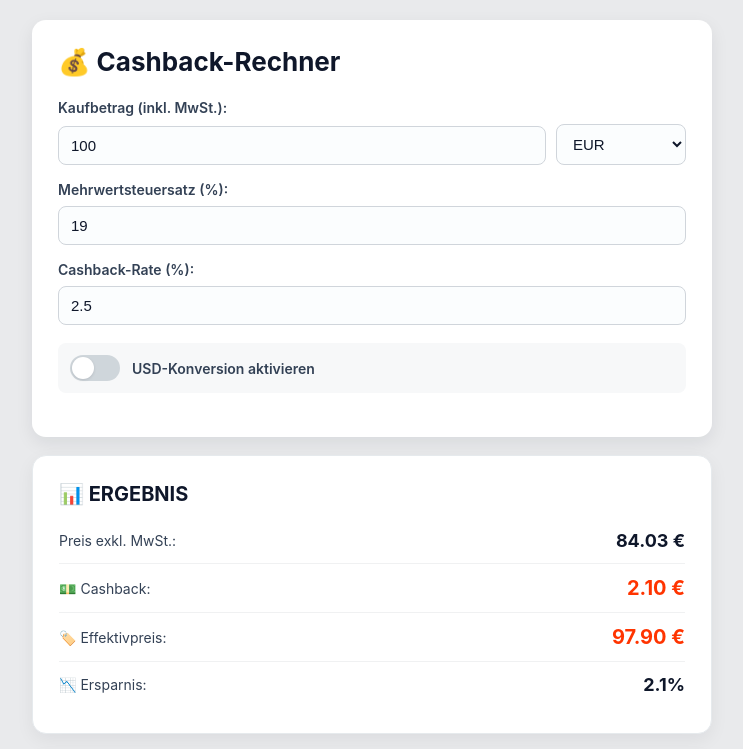
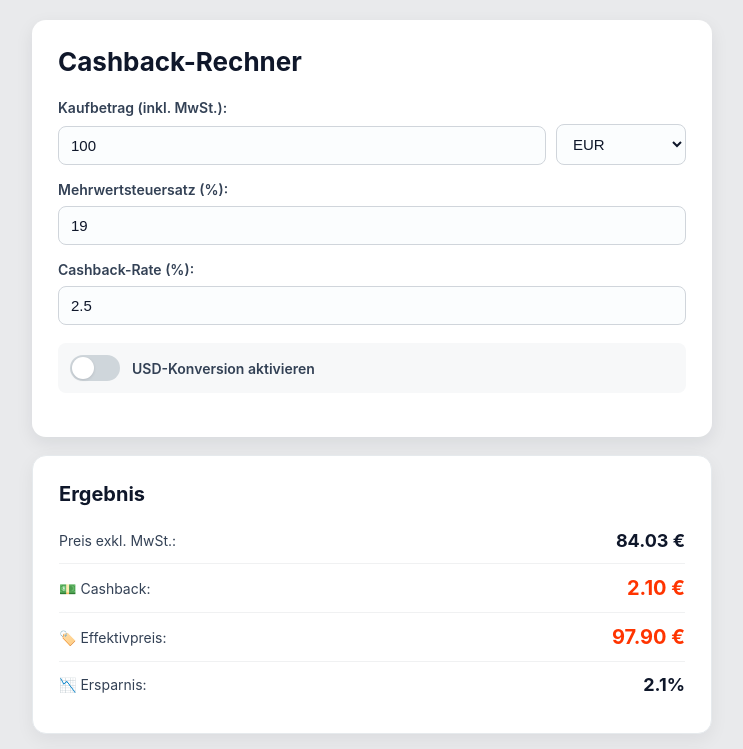
Before and after one commit to pac-man-97/Cashback-Rechner, a plain HTML site: page index.html in a window 1280 px wide. Shown: the top 749 px of the page, without its empty margins (268-1011 px from the left). Drawn offline with Linux system fonts and the light colour scheme; no server answers.

Commit message:
Remove emojis from headings in index.html

```diff
--- a/index.html
+++ b/index.html
@@ -344,7 +344,7 @@
 <body>
     <div class="container">
         <div class="card">
-            <h1>💰 Cashback-Rechner</h1>
+            <h1>Cashback-Rechner</h1>
 
             <div class="form-group">
                 <label for="purchaseAmount">Kaufbetrag (inkl. MwSt.):</label>
@@ -388,7 +388,7 @@
         </div>
 
         <div class="card results-card">
-            <h2>📊 ERGEBNIS</h2>
+            <h2>Ergebnis</h2>
 
             <div class="result-item">
                 <span class="result-label">Preis exkl. MwSt.:</span>
@@ -416,6 +416,7 @@
             <div class="info-box" role="note">
                 <h3>Wie funktioniert Cashback?</h3>
                 <p>Cashback ist eine Rückvergütung, die du für Online-Einkäufe erhältst und die dir aufs Bankkonto ausgezahlt wird.</p>
+                <p></p>
                 <p><strong>Wichtig zu wissen:</strong></p>
                 <ul>
                     <li>Cashback wird immer auf den Netto-Preis berechnet (Kaufpreis ohne Mehrwertsteuer)</li>
@@ -431,6 +432,7 @@ Cashback (3%): 2.52€
             <div class="info-box secondary" role="note">
                 <h3>Was bedeutet USD-Konversion?</h3>
                 <p>Einige internationale Partnershops (z.B. AliExpress) erfassen den Kaufpreis im Hintergrund in USD, bevor sie das Cashback berechnen.</p>
+                <p></p>
                 <p><strong>Wann aktivieren?</strong></p>
                 <ul>
                     <li>✅ Wenn in den Cashback-Bedingungen eine USD-Umrechnung erwähnt wird</li>
```
